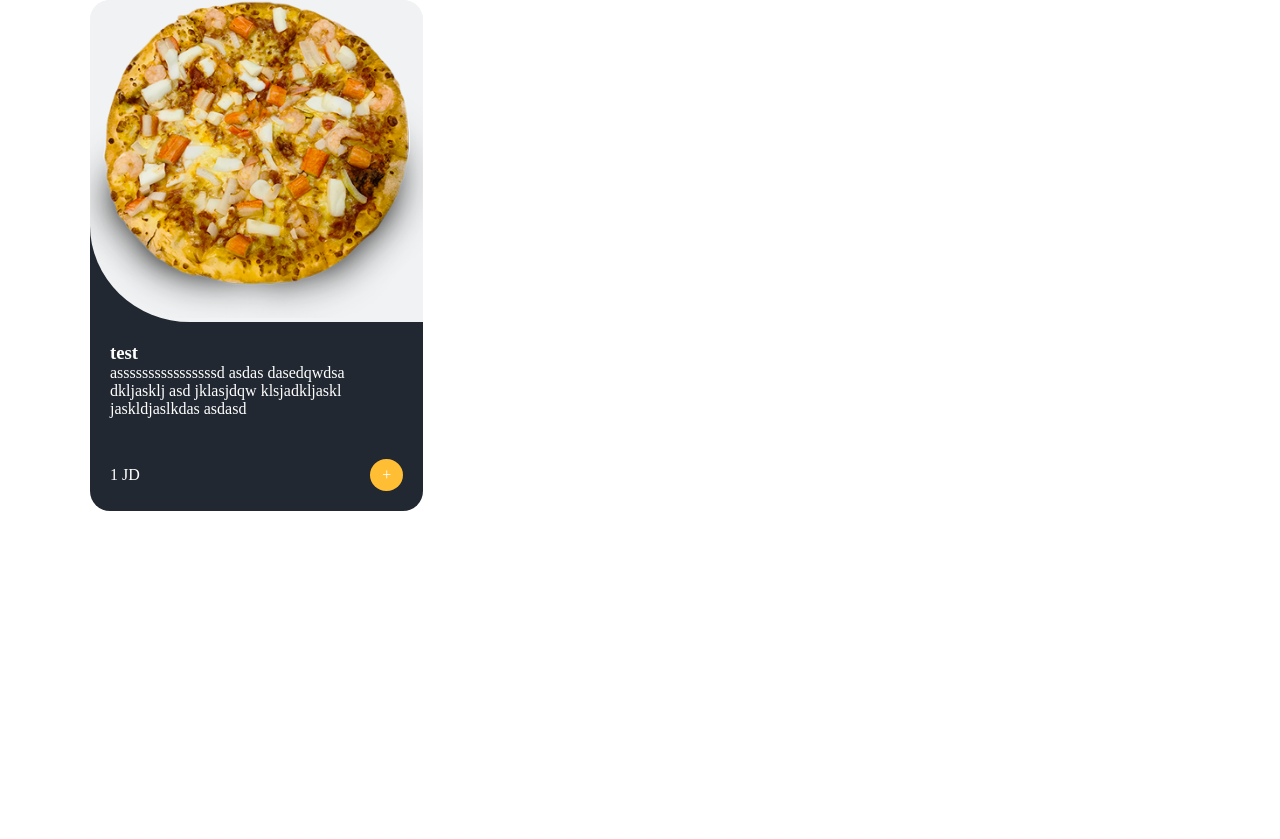
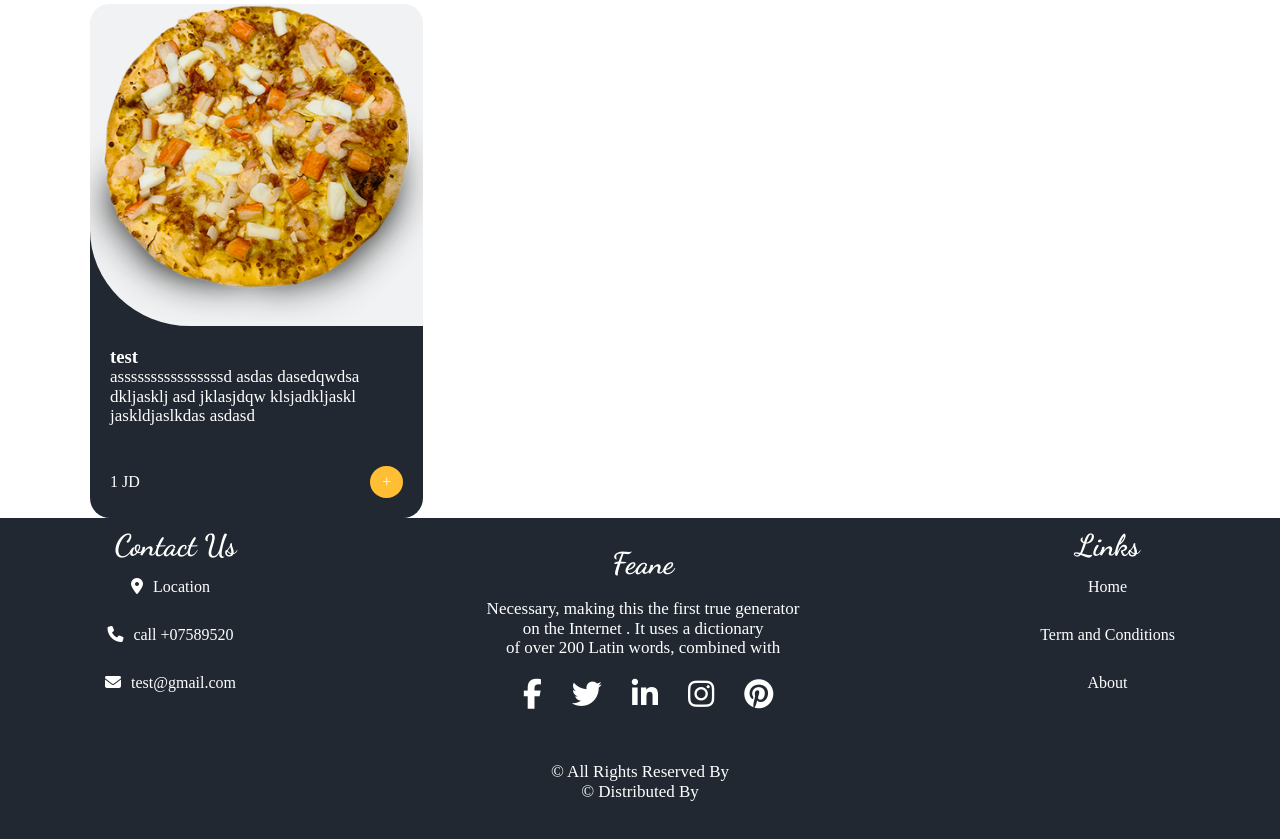
Before and after one commit to Alaa-Khalaila/business-cards, a React (Create React App) app in the folder frontend/: page / in a window 1280 px wide. Shown: the part 1361-2200 px from the top of the page. Before the commit the page ends 1872 px from the top, so only its background shows below. Built offline with nearby package versions, Linux system fonts and the light colour scheme.

Commit message:
update on footer

```diff
--- a/frontend/src/App.js
+++ b/frontend/src/App.js
@@ -2,6 +2,7 @@
 import Hero from "./components/Hero/Hero";
 import "./normalize.css";
 import Cards from "./components/Cards/Cards";
+import { Footer } from "./components/footer/Footer";
 
 function App() {
   const cards = [
@@ -34,6 +35,7 @@
     <>
       <Hero />
       <Cards cards={cards}></Cards>
+      <Footer/>
     </>
   );
 }
--- a/frontend/src/components/footer/Footer.jsx
+++ b/frontend/src/components/footer/Footer.jsx
@@ -4,7 +4,9 @@
 export const Footer = () => {
   return (
     <>
+
       <div className={style.footer}>
+      <div className="container">
         <div className={style.footer_menu}>
           <div>
             <h4>Contact Us</h4>
@@ -63,7 +65,7 @@
           <p> &copy; All Rights Reserved By</p>
           <p> &copy; Distributed By</p>
         </div>
-      </div>
+      </div></div>
     </>
   );
 };
--- a/frontend/src/components/footer/footer.module.css
+++ b/frontend/src/components/footer/footer.module.css
@@ -6,16 +6,14 @@
 }
 .footer_menu {
   display: flex;
-  justify-content: space-around;
+  justify-content: space-between;
 }
 .contact_details {
   display: flex;
   flex-direction: column;
 }
 .contact_details a {
-  padding: 5px;
   margin: 5px;
-  font-size: 17px;
 }
 .contact_details a:hover {
   color: var(--secondary);
@@ -24,8 +22,11 @@
   padding: 5px;
   margin: 5px;
 }
+.social_icon {
+  margin: 20px;
+}
 .social_icon a {
-  margin-left: 15px;
+  margin-left: 10px;
   font-size: 30px;
 }
 
@@ -43,14 +44,13 @@
 .footer_link {
   display: flex;
   flex-direction: column;
-  font-size: 17px;
 }
 .footer_link a {
-  margin: 7px;
+  margin: 5px;
 }
 .footer_link a:hover {
   color: var(--secondary);
 }
-.footer_copyright{
+.footer_copyright {
   margin: 30px;
 }
```
